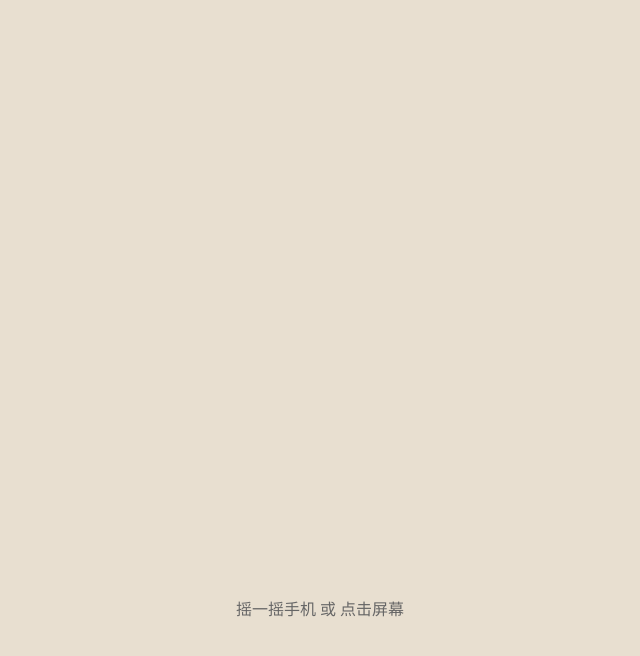
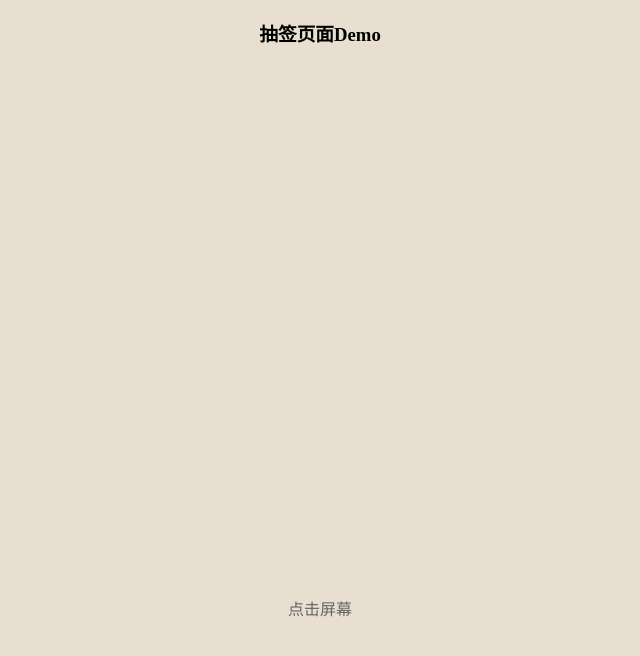
Before and after one commit to Aaronand/Aaronand.github.io, a plain HTML site: page index.html in a window 1280 px wide. Shown: the whole page, without its empty margins (320-960 px from the left). Drawn offline with Linux system fonts and the light colour scheme.

Commit message:
add demo pics

```diff
--- a/index.html
+++ b/index.html
@@ -87,7 +87,8 @@ html, body{
 		<img src="thumbnail.gif" />
 		<p>抽签</p>
 	</div>
-    <div class="do">摇一摇手机 或 点击屏幕</div>
+	<h3 align="center">抽签页面Demo</h3>
+    <div class="do">点击屏幕</div>
     <div class="cover result">
         <div class="item">
             <div class="sprite a1"></div>
```
Also changed, not shown: 1.PNG (added), 2.PNG (added), 3.PNG (added).
